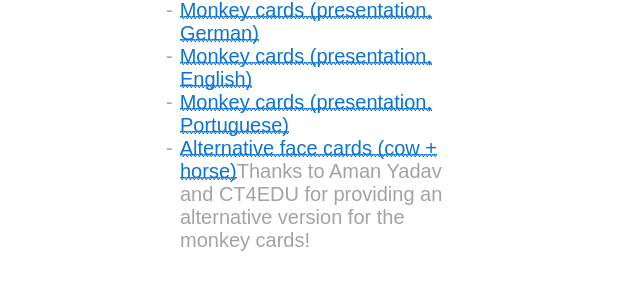
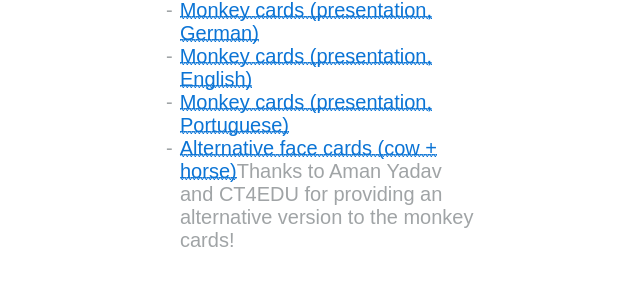
Before and after one commit to manzanillo/ai-unplugged, a Gatsby site: page / in a window 1280 px wide. Shown: the part 1649-1951 px from the top of the page, without its empty margins (330-970 px from the left). Built offline with nearby package versions, Linux system fonts and the light colour scheme; Gatsby itself is replaced by a stand-in of ours; a web font is replaced by a local one.

Commit message:
Update content.js

```diff
--- a/src/components/content.js
+++ b/src/components/content.js
@@ -37,7 +37,7 @@ const Content = () => (
               Alternative face cards (cow + horse)
             </a>
             Thanks to Aman Yadav and CT4EDU for
-            providing an alternative version for the
+            providing an alternative version to the
             monkey cards!
           </li>
         </ul>
```
